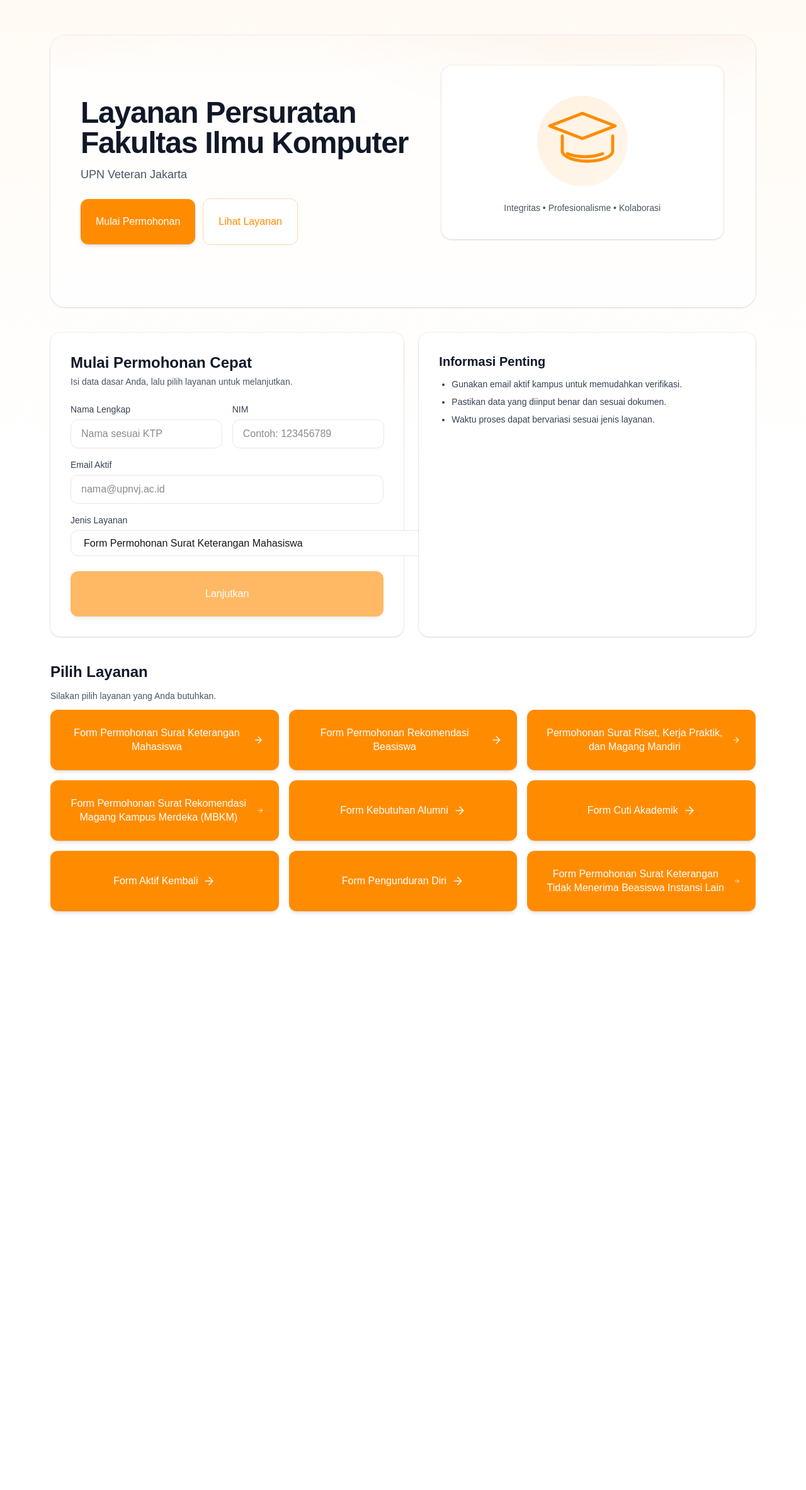
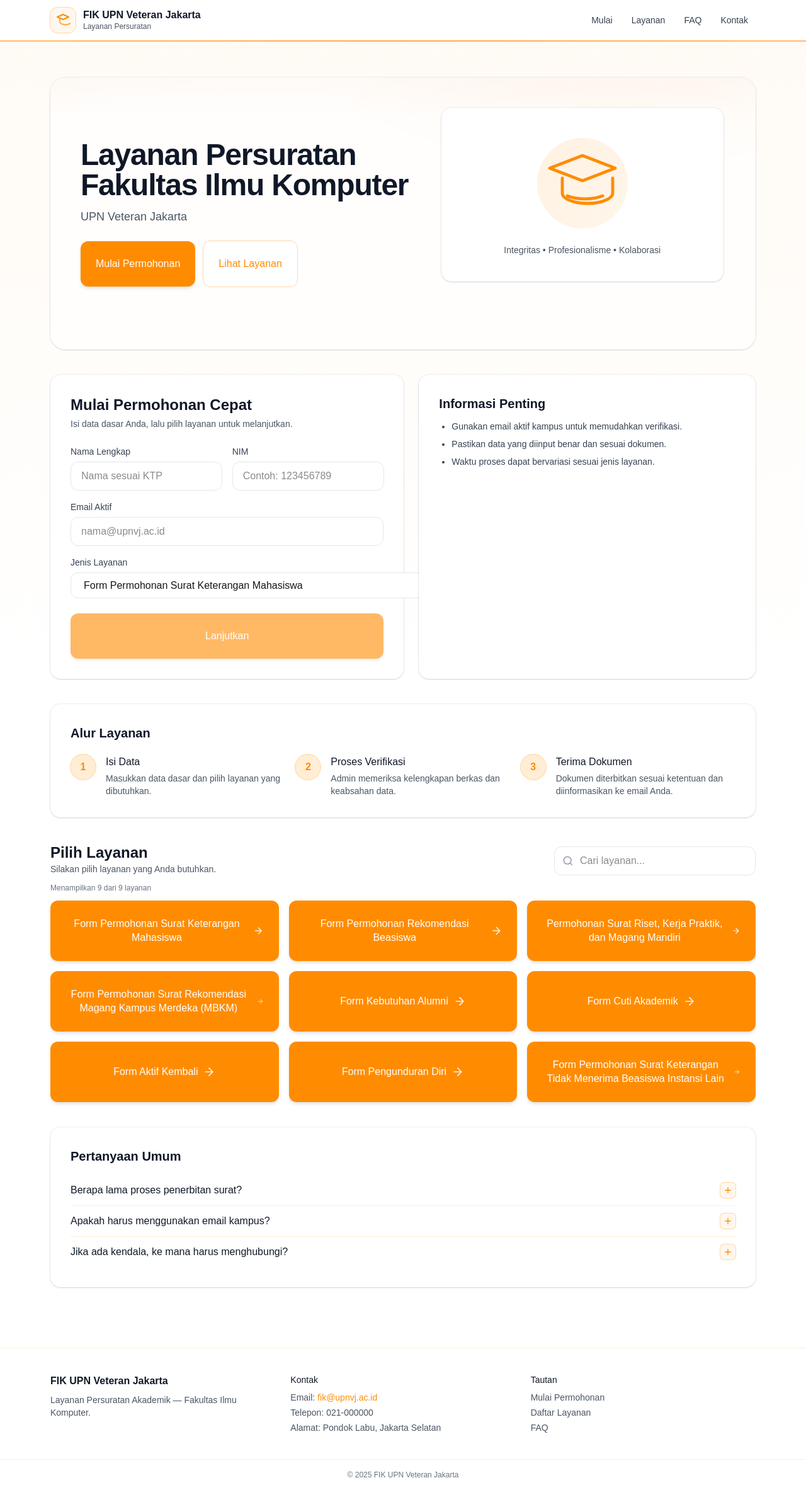
Before and after one commit to muhammadadmiral/project-capstone-surat-permohonan, a Next.js app: page / in a window 1280 px wide. Shown: the whole page at 63% size. Before the commit the page ends 1503 px from the top, so only its background shows below. Built offline with nearby package versions, Linux system fonts and the light colour scheme.

Commit message:
Add header, footer, FAQ, steps, and services section components; update layout and styles

```diff
--- a/src/app/globals.css
+++ b/src/app/globals.css
@@ -56,3 +56,8 @@
 .btn-outline {
   @apply border border-orange-200 bg-white text-brand hover:bg-orange-50;
 }
+
+/* Header navigation link */
+.nav-link {
+  @apply rounded-lg px-3 py-2 text-sm font-medium text-gray-700 hover:text-gray-900 hover:bg-orange-50 focus-visible:outline-none focus-visible:ring-2 focus-visible:ring-orange-300;
+}
--- a/src/app/layout.tsx
+++ b/src/app/layout.tsx
@@ -1,6 +1,8 @@
 import type { Metadata } from "next";
 import { Geist, Geist_Mono } from "next/font/google";
 import "./globals.css";
+import Header from "@/components/Header";
+import Footer from "@/components/Footer";
 
 const geistSans = Geist({
   variable: "--font-geist-sans",
@@ -28,7 +30,9 @@
       <body
         className={`${geistSans.variable} ${geistMono.variable} antialiased`}
       >
+        <Header />
         {children}
+        <Footer />
       </body>
     </html>
   );
--- a/src/app/page.tsx
+++ b/src/app/page.tsx
@@ -1,7 +1,8 @@
-import FormLinksGrid from "@/components/FormLinksGrid";
 import QuickStartForm from "@/components/QuickStartForm";
 import Hero from "@/components/Hero";
-import { formLinks } from "@/data/formLinks";
+import Steps from "@/components/Steps";
+import ServicesSection from "@/components/ServicesSection";
+import FAQ from "@/components/FAQ";
 
 export default function Home() {
   return (
@@ -23,15 +24,11 @@
           </section>
         </div>
 
-        <section className="space-y-3">
-          <h2 className="text-xl md:text-2xl font-semibold text-gray-900">
-            Pilih Layanan
-          </h2>
-          <p className="text-sm text-gray-600">
-            Silakan pilih layanan yang Anda butuhkan.
-          </p>
-          <FormLinksGrid links={formLinks} />
-        </section>
+        <Steps />
+
+        <ServicesSection />
+
+        <FAQ />
       </div>
     </main>
   );
--- /dev/null
+++ b/src/components/FAQ.tsx
@@ -0,0 +1,49 @@
+"use client";
+
+import { motion } from "framer-motion";
+
+const faqs = [
+  {
+    q: "Berapa lama proses penerbitan surat?",
+    a: "Waktu proses bervariasi tergantung jenis layanan. Rata-rata 2–5 hari kerja.",
+  },
+  {
+    q: "Apakah harus menggunakan email kampus?",
+    a: "Disarankan menggunakan email kampus untuk memudahkan verifikasi.",
+  },
+  {
+    q: "Jika ada kendala, ke mana harus menghubungi?",
+    a: "Silakan hubungi admin melalui kontak yang tersedia pada bagian footer.",
+  },
+];
+
+export default function FAQ() {
+  return (
+    <section id="faq" className="card p-6 md:p-8 scroll-mt-24">
+      <h3 className="text-lg md:text-xl font-semibold text-gray-900">Pertanyaan Umum</h3>
+      <div className="mt-4 divide-y divide-orange-100">
+        {faqs.map((item, idx) => (
+          <motion.details
+            key={item.q}
+            initial={{ opacity: 0, y: 6 }}
+            whileInView={{ opacity: 1, y: 0 }}
+            viewport={{ once: true, amount: 0.2 }}
+            transition={{ duration: 0.35, delay: idx * 0.03 }}
+            className="group py-3"
+          >
+            <summary className="flex cursor-pointer items-center justify-between text-gray-900 font-medium list-none">
+              {item.q}
+              <span className="ml-4 grid h-6 w-6 place-items-center rounded-md bg-orange-50 text-brand ring-1 ring-orange-200">
+                <svg viewBox="0 0 24 24" className="h-4 w-4" fill="none" stroke="currentColor" strokeWidth="2">
+                  <path d="M12 5v14M5 12h14" className="group-open:hidden" />
+                  <path d="M5 12h14" className="hidden group-open:block" />
+                </svg>
+              </span>
+            </summary>
+            <p className="mt-2 text-sm text-gray-600">{item.a}</p>
+          </motion.details>
+        ))}
+      </div>
+    </section>
+  );
+}
--- /dev/null
+++ b/src/components/Footer.tsx
@@ -0,0 +1,33 @@
+export default function Footer() {
+  return (
+    <footer id="kontak" className="mt-10 border-t border-orange-100 bg-white/80">
+      <div className="mx-auto max-w-6xl w-full px-4 py-10 grid gap-6 md:grid-cols-3">
+        <div>
+          <div className="font-semibold text-gray-900">FIK UPN Veteran Jakarta</div>
+          <p className="mt-2 text-sm text-gray-600">
+            Layanan Persuratan Akademik — Fakultas Ilmu Komputer.
+          </p>
+        </div>
+        <div>
+          <div className="text-sm font-medium text-gray-900">Kontak</div>
+          <ul className="mt-2 text-sm text-gray-600 space-y-1">
+            <li>Email: <a className="text-brand hover:underline" href="mailto:fik@upnvj.ac.id">fik@upnvj.ac.id</a></li>
+            <li>Telepon: 021-000000</li>
+            <li>Alamat: Pondok Labu, Jakarta Selatan</li>
+          </ul>
+        </div>
+        <div>
+          <div className="text-sm font-medium text-gray-900">Tautan</div>
+          <ul className="mt-2 text-sm text-gray-600 space-y-1">
+            <li><a className="hover:text-brand" href="#mulai">Mulai Permohonan</a></li>
+            <li><a className="hover:text-brand" href="#layanan">Daftar Layanan</a></li>
+            <li><a className="hover:text-brand" href="#faq">FAQ</a></li>
+          </ul>
+        </div>
+      </div>
+      <div className="border-t border-orange-100 py-4 text-center text-xs text-gray-500">
+        © {new Date().getFullYear()} FIK UPN Veteran Jakarta
+      </div>
+    </footer>
+  );
+}
--- a/src/components/FormLinksGrid.tsx
+++ b/src/components/FormLinksGrid.tsx
@@ -24,7 +24,6 @@
 
   return (
     <motion.section
-      id="layanan"
       variants={container}
       initial="hidden"
       whileInView="show"
--- /dev/null
+++ b/src/components/Header.tsx
@@ -0,0 +1,52 @@
+"use client";
+
+import { motion } from "framer-motion";
+
+export default function Header() {
+  return (
+    <motion.header
+      initial={{ y: -20, opacity: 0 }}
+      animate={{ y: 0, opacity: 1 }}
+      transition={{ duration: 0.4 }}
+      className="sticky top-0 z-40 w-full backdrop-blur supports-[backdrop-filter]:bg-white/70 bg-white/90 border-b border-orange-100"
+    >
+      <div className="mx-auto max-w-6xl w-full px-4">
+        <div className="flex h-16 items-center justify-between">
+          <a href="#" className="flex items-center gap-3">
+            <BrandMark />
+            <div className="leading-tight">
+              <div className="font-semibold text-gray-900">FIK UPN Veteran Jakarta</div>
+              <div className="text-xs text-gray-600">Layanan Persuratan</div>
+            </div>
+          </a>
+
+          <nav className="hidden md:flex items-center gap-1.5">
+            <a href="#mulai" className="nav-link">Mulai</a>
+            <a href="#layanan" className="nav-link">Layanan</a>
+            <a href="#faq" className="nav-link">FAQ</a>
+            <a href="#kontak" className="nav-link">Kontak</a>
+          </nav>
+        </div>
+      </div>
+      <div className="h-0.5 bg-gradient-to-r from-brand/80 via-brand to-brand/80 opacity-70" />
+    </motion.header>
+  );
+}
+
+function BrandMark() {
+  return (
+    <div className="grid h-10 w-10 place-items-center rounded-xl bg-orange-50 ring-1 ring-orange-200 text-brand">
+      <svg
+        viewBox="0 0 24 24"
+        className="h-6 w-6"
+        fill="none"
+        stroke="currentColor"
+        strokeWidth="2"
+        aria-hidden
+      >
+        <path d="M3 7l9-4 9 4-9 4-9-4Z" strokeLinejoin="round" />
+        <path d="M7 10v5c0 1 1 2 3 3 4 1.6 8 1.6 12 0 2-.8 3-1.9 3-3v-5" opacity=".7" />
+      </svg>
+    </div>
+  );
+}
--- a/src/components/QuickStartForm.tsx
+++ b/src/components/QuickStartForm.tsx
@@ -60,7 +60,7 @@
       whileInView={{ opacity: 1, y: 0 }}
       viewport={{ once: true, amount: 0.4 }}
       transition={{ duration: 0.5 }}
-      className="card p-6 md:p-8"
+      className="card p-6 md:p-8 scroll-mt-24"
     >
       <h2 className="text-xl md:text-2xl font-semibold text-gray-900">
         Mulai Permohonan Cepat
--- /dev/null
+++ b/src/components/ServicesSection.tsx
@@ -0,0 +1,57 @@
+"use client";
+
+import { useMemo, useState } from "react";
+import { formLinks } from "@/data/formLinks";
+import FormLinksGrid from "./FormLinksGrid";
+import { motion } from "framer-motion";
+
+export default function ServicesSection() {
+  const [q, setQ] = useState("");
+
+  const filtered = useMemo(() => {
+    if (!q.trim()) return formLinks;
+    const term = q.toLowerCase();
+    return formLinks.filter((l) => l.label.toLowerCase().includes(term));
+  }, [q]);
+
+  return (
+    <section className="space-y-3 scroll-mt-24" id="layanan">
+      <div className="flex flex-col gap-3 md:flex-row md:items-end md:justify-between">
+        <div>
+          <h2 className="text-xl md:text-2xl font-semibold text-gray-900">Pilih Layanan</h2>
+          <p className="text-sm text-gray-600">Silakan pilih layanan yang Anda butuhkan.</p>
+        </div>
+
+        <label className="relative w-full md:w-80">
+          <input
+            value={q}
+            onChange={(e) => setQ(e.target.value)}
+            placeholder="Cari layanan..."
+            className="w-full rounded-xl border border-gray-200 bg-white pl-10 pr-3 py-2.5 outline-none ring-brand/20 focus:ring-2"
+          />
+          <span className="pointer-events-none absolute left-3 top-1/2 -translate-y-1/2 text-gray-400">
+            <svg viewBox="0 0 24 24" className="h-5 w-5" fill="none" stroke="currentColor" strokeWidth="2">
+              <circle cx="11" cy="11" r="7" />
+              <path d="m20 20-3.5-3.5" />
+            </svg>
+          </span>
+        </label>
+      </div>
+
+      <motion.p
+        initial={{ opacity: 0 }}
+        whileInView={{ opacity: 1 }}
+        viewport={{ once: true }}
+        className="text-xs text-gray-500"
+      >
+        Menampilkan {filtered.length} dari {formLinks.length} layanan
+      </motion.p>
+
+      {filtered.length > 0 ? (
+        <FormLinksGrid links={filtered} />
+      ) : (
+        <div className="card p-6 text-sm text-gray-600">Tidak ada layanan yang cocok.</div>
+      )}
+    </section>
+  );
+}
--- /dev/null
+++ b/src/components/Steps.tsx
@@ -0,0 +1,49 @@
+"use client";
+
+import { motion } from "framer-motion";
+
+const steps = [
+  {
+    title: "Isi Data",
+    desc: "Masukkan data dasar dan pilih layanan yang dibutuhkan.",
+  },
+  {
+    title: "Proses Verifikasi",
+    desc: "Admin memeriksa kelengkapan berkas dan keabsahan data.",
+  },
+  {
+    title: "Terima Dokumen",
+    desc: "Dokumen diterbitkan sesuai ketentuan dan diinformasikan ke email Anda.",
+  },
+];
+
+export default function Steps() {
+  return (
+    <section className="card p-6 md:p-8">
+      <h3 className="text-lg md:text-xl font-semibold text-gray-900">Alur Layanan</h3>
+      <motion.ol
+        initial="hidden"
+        whileInView="show"
+        viewport={{ once: true, amount: 0.2 }}
+        variants={{ hidden: { opacity: 0 }, show: { opacity: 1, transition: { staggerChildren: 0.08 } } }}
+        className="mt-5 grid gap-4 md:grid-cols-3"
+      >
+        {steps.map((s, i) => (
+          <motion.li
+            key={s.title}
+            variants={{ hidden: { opacity: 0, y: 10 }, show: { opacity: 1, y: 0 } }}
+            className="flex items-start gap-4"
+          >
+            <div className="shrink-0 grid h-10 w-10 place-items-center rounded-full bg-orange-100 text-brand font-semibold ring-1 ring-orange-200">
+              {i + 1}
+            </div>
+            <div>
+              <div className="font-medium text-gray-900">{s.title}</div>
+              <p className="text-sm text-gray-600 mt-1">{s.desc}</p>
+            </div>
+          </motion.li>
+        ))}
+      </motion.ol>
+    </section>
+  );
+}
```
